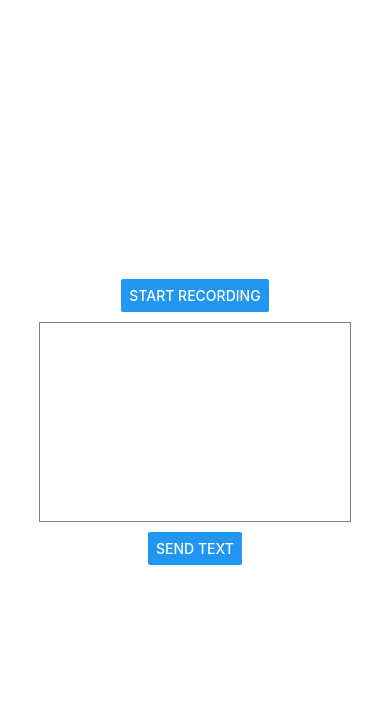
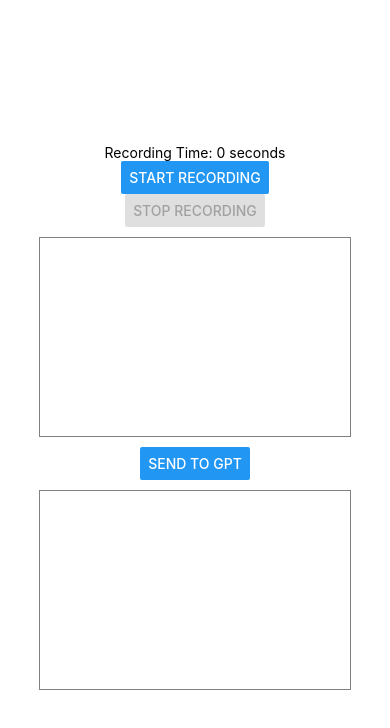
Before and after one commit to voho0000/ASR-mobile, a React Native app: screen / in a window 390 px wide. Shown: the top 728 px of the page. Built offline with nearby package versions, Linux system fonts and the light colour scheme.

Commit message:
record + ASR + send to GPT

```diff
--- a/App.tsx
+++ b/App.tsx
@@ -1,29 +1,132 @@
-import React, { useState } from 'react';
-import { StyleSheet, Button, TextInput, View, Text } from 'react-native';
+import React, { useState, useEffect } from 'react';
+import { StyleSheet, Button, TextInput, View, Text, Alert } from 'react-native';
 import { StatusBar } from 'expo-status-bar';
 import { Audio } from 'expo-av';
+import { transcribeAudio } from './transcribeAudio';
+import { callGPTAPI } from './callGPTAPI';
 
 const App = () => {
   const [text, setText] = useState<string>("");
+  const [recording, setRecording] = useState<Audio.Recording | null>(null);
+  const [isRecording, setIsRecording] = useState<boolean>(false);
+  const [isPaused, setIsPaused] = useState<boolean>(false);
+  const [counter, setCounter] = useState<number>(0);
+  const [gptResponse, setGptResponse] = useState<string>(""); // Stores the GPT response
+  const [isLoading, setIsLoading] = useState<boolean>(false); // Handles loading state
 
-  const startRecording = () => {
-    // Here goes your code for starting the recording
+
+  useEffect(() => {
+    let interval: ReturnType<typeof setInterval> | null = null;
+    if (isRecording && !isPaused) {
+      interval = setInterval(() => {
+        setCounter(prevCounter => prevCounter + 1);
+      }, 1000);
+    } else {
+      clearInterval(interval!);
+    }
+    return () => clearInterval(interval!);
+  }, [isRecording, isPaused]);
+
+  const showToast = (message: string) => {
+    Alert.alert("Notification", message);
   };
 
-  const sendText = () => {
-    // Here goes your code for sending the text to the server
+  const startRecording = async () => {
+    try {
+      const { status } = await Audio.requestPermissionsAsync();
+      if (status !== 'granted') {
+        showToast("Permission to access audio recording was denied.");
+        return;
+      }
+
+      if (isPaused) {
+        await recording?.startAsync();
+        setIsPaused(false);
+        showToast("Recording resumed.");
+      } else {
+        const newRecording = new Audio.Recording();
+        await newRecording.prepareToRecordAsync(Audio.RecordingOptionsPresets.HIGH_QUALITY);
+        await newRecording.startAsync();
+
+        setRecording(newRecording);
+        setIsRecording(true);
+        showToast("Recording started.");
+      }
+    } catch (error) {
+      console.error('Failed to start recording:', error);
+      showToast("Failed to start recording. Please try again.");
+    }
   };
+
+  const pauseRecording = async () => {
+    try {
+      await recording?.pauseAsync();
+      setIsPaused(true);
+      showToast("Recording paused.");
+    } catch (error) {
+      console.error('Failed to pause recording:', error);
+      showToast("Failed to pause recording. Please try again.");
+    }
+  };
+
+  const stopRecording = async () => {
+    try {
+      await recording?.stopAndUnloadAsync();
+      const audioUri = recording?.getURI() || null;
+      setRecording(null);
+      setIsRecording(false);
+      setIsPaused(false);
+      setCounter(0);
+      showToast("Recording stopped.");
+
+      if (audioUri) {
+        try {
+          const transcript = await transcribeAudio(audioUri);
+          setText(transcript);
+        } catch (error) {
+          console.error('Failed to pause recording:', error);
+          showToast("Failed to transcribe. Please try again.");
+        }
+      }
+    } catch (error) {
+      console.error('Failed to stop recording:', error);
+      showToast("Failed to stop recording. Please try again.");
+    }
+  };
+
+  const sendToGPT = async () => {
+    setIsLoading(true);
+    try {
+      // Call your GPT API here with the `text` as the input.
+      // Assuming you have a function named callGPTAPI that does this:
+      const response = await callGPTAPI(text);
+      setGptResponse(response);
+    } catch (error) {
+      console.error("Failed to get response from GPT:", error);
+      Alert.alert("Error", "Failed to get response from GPT. Please try again.");
+    }
+    setIsLoading(false);
+  };
+
 
   return (
     <View style={styles.container}>
-      <Button title="Start Recording" onPress={startRecording} />
+      <Text>Recording Time: {counter} seconds</Text>
+      <Button title={isRecording ? (isPaused ? "Resume Recording" : "Pause Recording") : "Start Recording"} onPress={isRecording ? (isPaused ? startRecording : pauseRecording) : startRecording} />
+      <Button title="Stop Recording" onPress={stopRecording} disabled={!isRecording} />
       <TextInput
         multiline
         style={styles.textInput}
         onChangeText={setText}
         value={text}
       />
-      <Button title="Send Text" onPress={sendText} />
+      <Button title="Send to GPT" onPress={sendToGPT} disabled={isLoading} />
+      <TextInput
+        multiline
+        style={styles.textInput}
+        value={gptResponse}
+        onChangeText={setGptResponse}
+      />
       <StatusBar style="auto" />
     </View>
   );
--- a/babel.config.js
+++ b/babel.config.js
@@ -2,5 +2,6 @@ module.exports = function(api) {
   api.cache(true);
   return {
     presets: ['babel-preset-expo'],
+    plugins: ['module:react-native-dotenv']
   };
 };
--- /dev/null
+++ b/callGPTAPI.ts
@@ -0,0 +1,32 @@
+// callGPTAPI.ts
+import { OPENAI_API_KEY } from '@env';
+
+export const callGPTAPI = async (inputText: string) => {
+  const prompt = `
+  The following is the summary of the present illness.
+  As you are a doctor helper, please transform the following text to the professional medical note.
+  Text: "
+  `;
+  const content = {
+    "model": "gpt-4",
+    "messages": [
+      { "role": "system", "content": "You are a helpful assistant." },
+      { "role": "user", "content": prompt + inputText + "\"\n}" }
+    ],
+    "temperature": 0.5
+  };
+
+  const headers = {
+    'Content-Type': 'application/json',
+    'Authorization': `Bearer ${OPENAI_API_KEY}`
+  };
+
+  const response = await fetch('https://api.openai.com/v1/chat/completions', {
+    method: 'POST',
+    headers,
+    body: JSON.stringify(content)
+  });
+
+  const data = await response.json();
+  return data['choices'][0]['message']['content'].trim();
+};
--- /dev/null
+++ b/env.d.ts
@@ -0,0 +1,3 @@
+declare module '@env' {
+    export const OPENAI_API_KEY: string;
+}
```
Also changed, not shown: package.json (+5 -4 lines), 2 other files (tests, documents, lock files or other folders).
